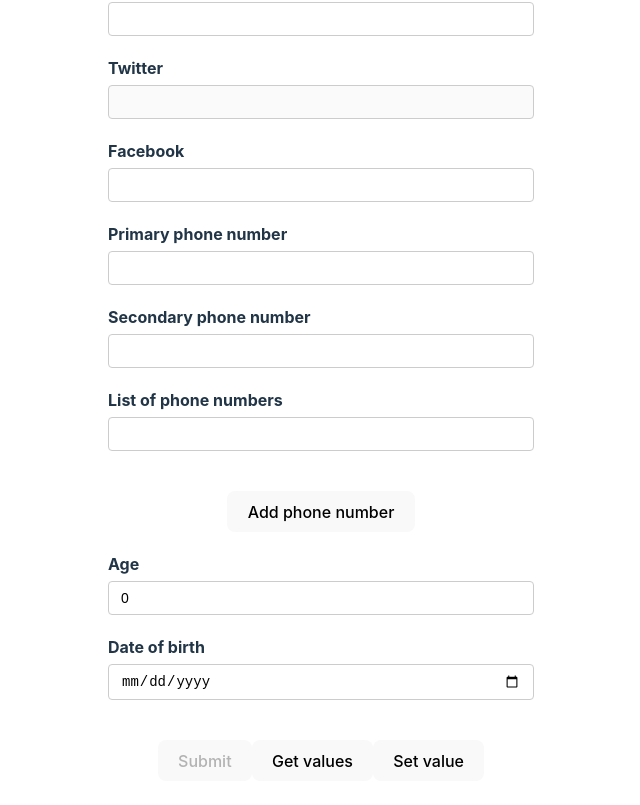
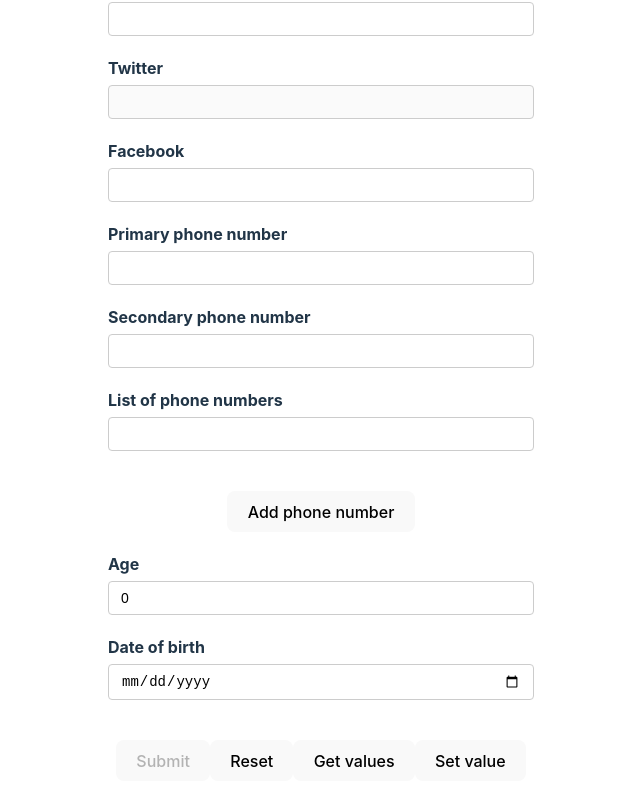
Before and after one commit to Shahrukh-elRed/react-hook-form-demo, a React (Create React App) app: page / in a window 1280 px wide. Shown: the part 245-1050 px from the top of the page, without its empty margins (319-959 px from the left). Built offline with nearby package versions, Linux system fonts and the light colour scheme.

Commit message:
reset form

```diff
--- a/src/components/YoutubeForm.js
+++ b/src/components/YoutubeForm.js
@@ -11,6 +11,7 @@ const YoutubeForm = () => {
     watch,
     getValues,
     setValue,
+    reset,
   } = useForm({
     defaultValues:
       // async () => {
@@ -81,6 +82,12 @@ const YoutubeForm = () => {
       shouldTouch: true,
     });
   };
+
+  useEffect(() => {
+    if (isSubmitSuccessful) {
+      reset();
+    }
+  }, [isSubmitSuccessful, reset]);
 
   // const watchUsername = watch("username");
   // const watchUsername = watch(["username", "email"]);
@@ -233,6 +240,10 @@ const YoutubeForm = () => {
 
         <button disabled={!isDirty || !isValid || isSubmitting}>Submit</button>
 
+        <button type="button" onClick={() => reset()}>
+          Reset
+        </button>
+
         <button type="button" onClick={handleGetValues}>
           Get values
         </button>
```
